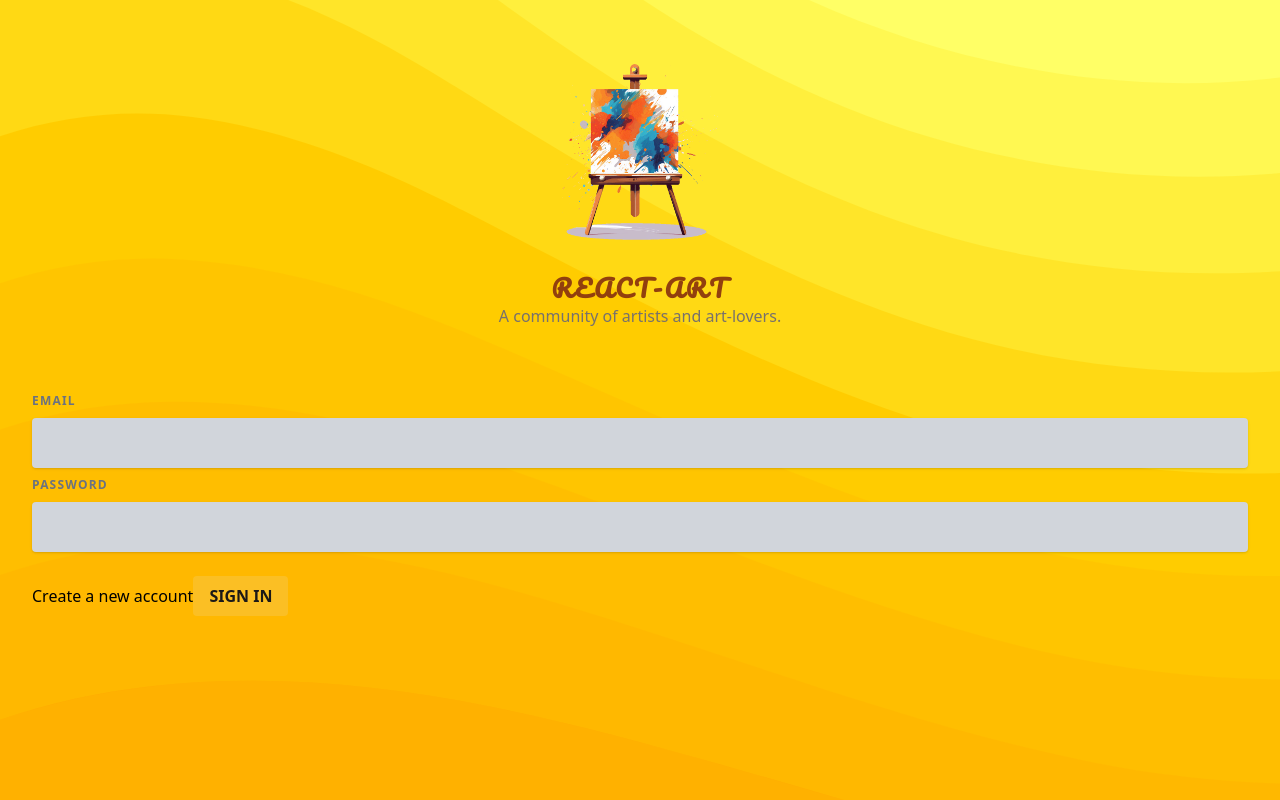
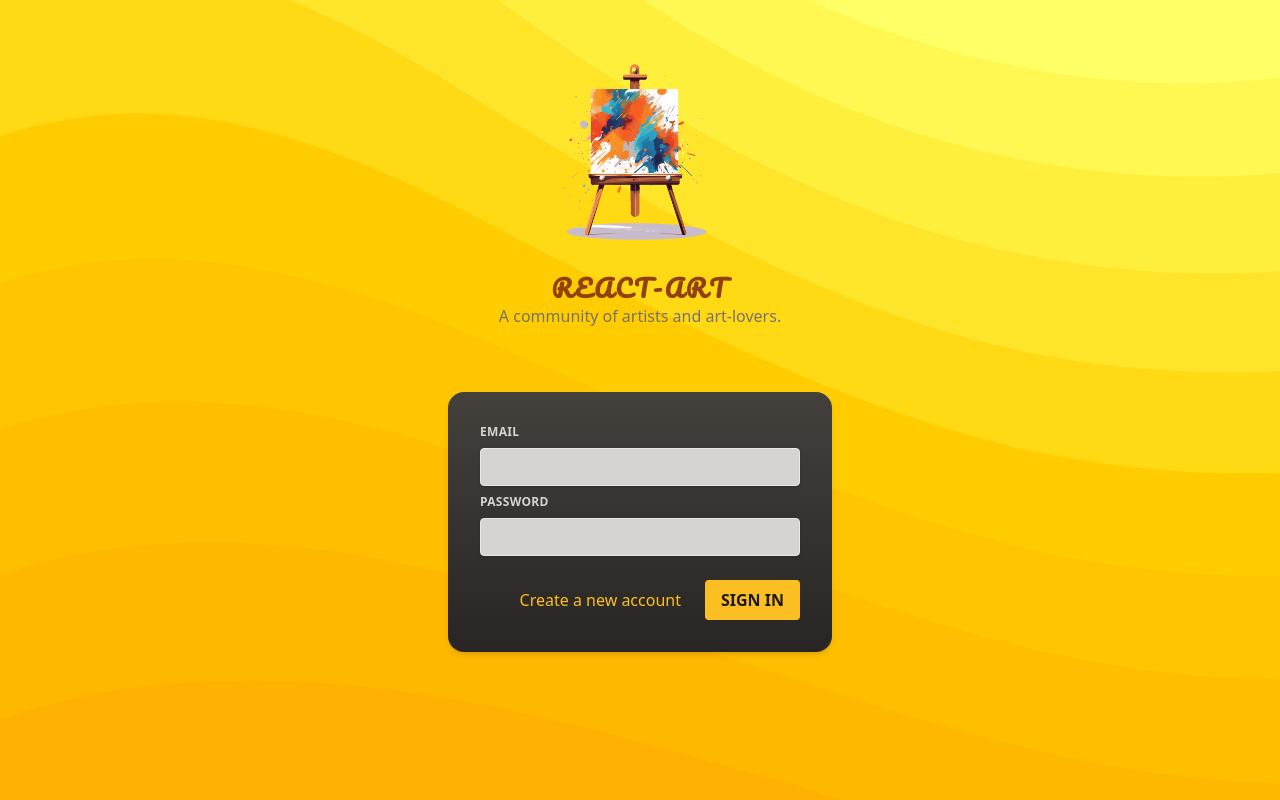
Before and after one commit to RobertSajdak/react-art-css, a React (Vite) app: page / in a window 1280 px wide. Built offline with nearby package versions, Linux system fonts and the light colour scheme.

Commit message:
finished styling of TailwindCSS application

```diff
--- a/src/components/AuthInputs.jsx
+++ b/src/components/AuthInputs.jsx
@@ -1,16 +1,7 @@
 import { useState } from 'react';
-import { styled } from 'styled-components';
 
 import Button from './Button.jsx';
 import Input from './Input.jsx';
-
-// Koncepcja "Szablon Tagowany" w stylach CSS dla komponentu.
-const ControlContainer = styled.div`
-	display: flex;
-	flex-direction: column;
-	gap: 0.5rem;
-	margin-bottom: 1.5rem;
-`;
 
 export default function AuthInputs() {
 	const [enteredEmail, setEnteredEmail] = useState('');
@@ -33,8 +24,11 @@
 	const passwordNotValid = submitted && enteredPassword.trim().length < 6;
 
 	return (
-		<div id="auth-inputs">
-			<ControlContainer>
+		<div
+			id="auth-inputs"
+			className="w-full max-w-sm p-8 mx-auto rounded-2xl shadow-md bg-gradient-to-b from-stone-700 to-stone-800"
+		>
+			<div className="flex flex-col gap-2 mb-6">
 				<Input
 					label="Email"
 					invalid={emailNotValid}
@@ -47,9 +41,9 @@
 					type="password"
 					onChange={event => handleInputChange('password', event.target.value)}
 				/>
-			</ControlContainer>
-			<div className="actions">
-				<button type="button" className="text-button">
+			</div>
+			<div className="flex justify-end gap-6">
+				<button type="button" className="text-amber-400 hover:text-amber-500">
 					Create a new account
 				</button>
 				<Button onClick={handleLogin}>Sign In</Button>
--- a/src/components/Input.jsx
+++ b/src/components/Input.jsx
@@ -1,31 +1,19 @@
-import { styled } from 'styled-components';
+export default function Input({ label, invalid, ...props }) {
+	let labelClasses = 'block mb-2 text-xs font-bold tracking-wide uppercase';
+	let inputClasses = 'w-full px-3 py-2 leading-tight border rounded shadow';
 
-const Label = styled.label`
-	display: block;
-	margin-bottom: 0.5rem;
-	font-size: 0.75rem;
-	font-weight: 700;
-	letter-spacing: 0.1em;
-	text-transform: uppercase;
-	color: ${({ $invalid }) => ($invalid ? '#f87171' : '#6b7280')};
-`;
+	if (invalid) {
+		labelClasses += ' text-red-500';
+		inputClasses += ' text-red-500 bg-red-100 border-red-300';
+	} else {
+		labelClasses += ' text-stone-300';
+		inputClasses += ' text-gray-700 bg-stone-300';
+	}
 
-const Input = styled.input`
-	width: 100%;
-	padding: 0.75rem 1rem;
-	line-height: 1.5;
-	background-color: ${({ $invalid }) => ($invalid ? '#fed2d2' : '#d1d5db')};
-	color: ${({ $invalid }) => ($invalid ? '#ef4444' : '#374151')};
-	border: 1px solid ${({ $invalid }) => ($invalid ? '#f73f3f' : 'transparent')};
-	border-radius: 0.25rem;
-	box-shadow: 0 1px 3px 0 rgba(0, 0, 0, 0.1), 0 1px 2px 0 rgba(0, 0, 0, 0.06);
-`;
-
-export default function CustomInput({label, invalid, ...props}) {
 	return (
 		<p>
-			<Label $invalid={invalid}>{label}</Label>
-			<Input $invalid={invalid} {...props} />
+			<label className={labelClasses}>{label}</label>
+			<input className={inputClasses} {...props} />
 		</p>
 	);
 }
```
